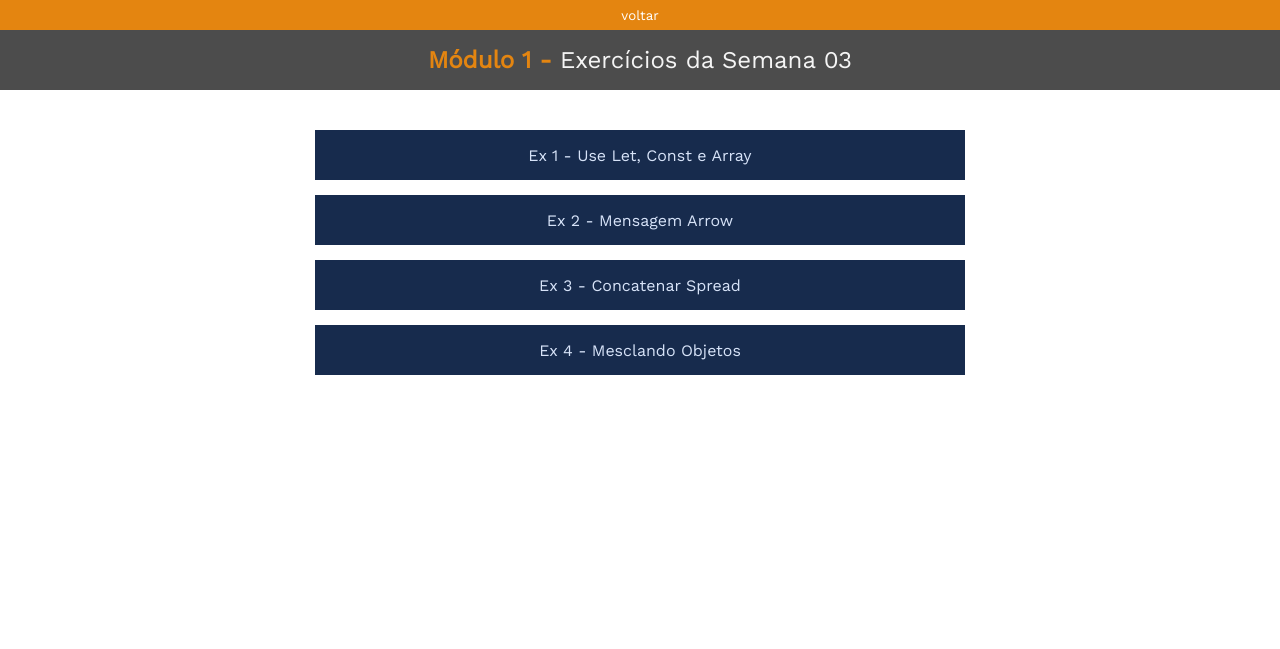
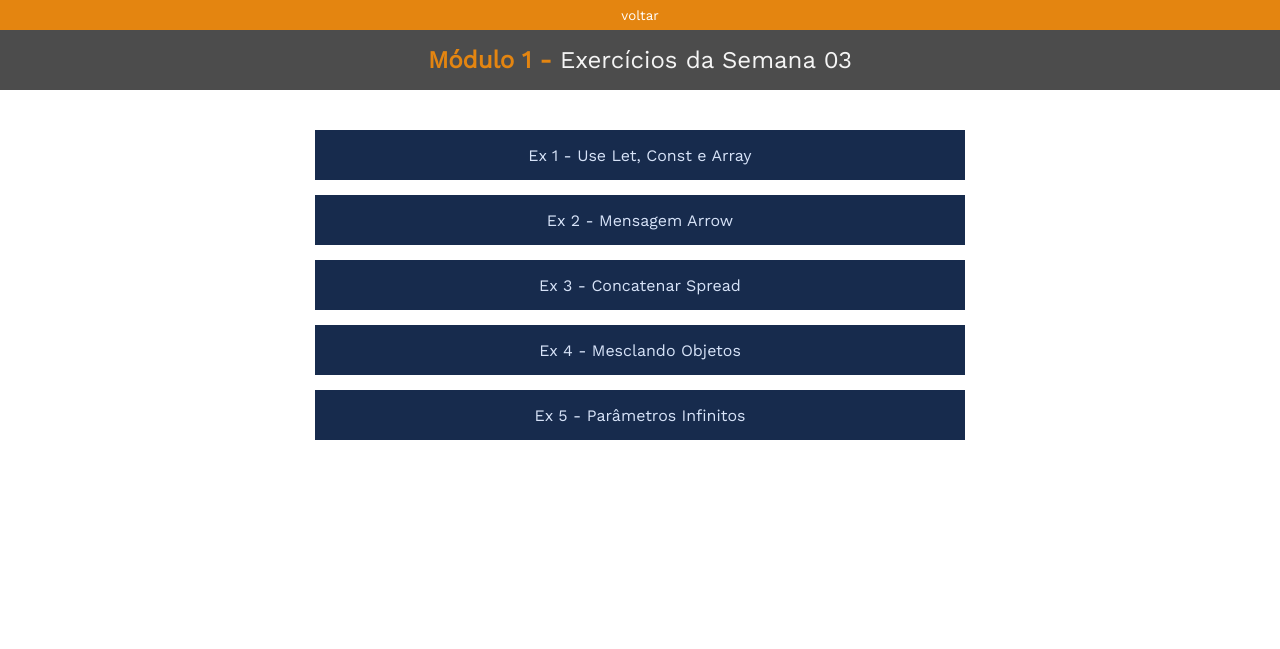
Before and after one commit to jtspinelli/DEVinPhilips_exercicios-da-semana, a PHP site: page /M1S03/index.html in a window 1280 px wide. Shown: the top 649 px of the page. Run offline with PHP 8.4, Linux system fonts and the light colour scheme; some libraries are stand-ins or nearby versions.

Commit message:
add ex5 to M1S03

```diff
--- a/M1S03/index.html
+++ b/M1S03/index.html
@@ -184,6 +184,66 @@
                     </div>
                 </div>
             </li>
+
+            <li id="ex5">
+                <div class="exercise-title" onclick="showExercise(event)">Ex 5 - Parâmetros Infinitos</div>
+
+                <div class="description hidden">
+                    <p>Para treinar os conceitos de Rest.</p>
+
+                    <p>
+                        Crie dois arquivos:<br>
+                        - <strong>index.html</strong><br>
+                        - <strong>app.js</strong>
+                    </p>
+
+                    <p>
+                        No arquivo <strong>apps.js</strong>, utilizando o operador <strong>Rest</strong>, crie uma função que receba como parâmetro uma
+                        <strong>quantidade indefinida de variáveis</strong> inteiras (números inteiros).
+                    </p>
+
+                    <p>
+                        A função deve retornar a soma de todos os <strong>parâmetros</strong> (...).<br>
+                        Após executada a função, o resultado deve ser exibido no console.
+                    </p>
+
+                    <p class="blockquote"> Exemplo:</p>
+
+                    <pre>
+                        <span class="linenumbers">
+                            <i></i>
+                            <i></i>
+                            <i></i>
+                        </span>
+
+                        <code>const resultado = somaTudo(1, 2, 3, 4);<br>console.log(resultado);<br>// resultado deve ser 10</code>
+                    </pre>
+
+                    <p><strong>Obs.:</strong> Em <strong>index.html</strong> deve ser incluído o arquivo <strong>app.js</strong>, para rodar o script e executarmos a função.</p>
+
+                    <p class="blockquote" style="margin: 0;"> Dica:</p>
+
+                    <p class="blockquote">
+                        <a href="https://developer.mozilla.org/pt-BR/docs/Web/JavaScript/Reference/Functions/rest_parameters" target="_blank">
+                            <span style="position: relative;">
+                                <img src="https://developer.mozilla.org/favicon-48x48.cbbd161b.png" alt="">
+                            </span>
+                            <span class="text">
+                                Parâmetros Rest - JavaScript | MDN
+                            </span>
+                        </a>
+                    </p>
+
+                    <hr>
+
+                    <p>Extra: Faça com uma arrow function.</p>
+
+                    <div class="exercise-buttons">
+                        <button class="code-button" onclick="showCode(5)">ver código</button>
+                        <button class="run-button" onclick="runExercise(event)">Rodar exercício</button>
+                    </div>
+                </div>
+            </li>
         </ul>
 
         <div class="code-container hidden-code">
@@ -204,6 +264,7 @@
     <script src="./scripts/ex2.js"></script>
     <script src="./scripts/ex3.js"></script>
     <script src="./scripts/ex4.js"></script>
+    <script src="./scripts/ex5.js"></script>
     <script src="./scripts/app.js"></script>
 </body>
 </html>
--- /dev/null
+++ b/M1S03/scripts/ex5.js
@@ -0,0 +1,11 @@
+function exercicio5(){
+    alert("Este exercício aparece no console.")
+
+    const getSum = (...numbers) => {
+        return numbers.reduce((total, current) => {return total + current});
+    }
+
+    const nums = [1,2,3,4];
+
+    console.log(`A soma dos números [${nums}] é: ${getSum(...nums)}`);
+}
--- a/M1S03/styles/styles.css
+++ b/M1S03/styles/styles.css
@@ -70,8 +70,8 @@ ul {
 }
 
 main {
-    /* width: 50%; */
     padding-top: 130px;
+    padding-bottom: 40px;
 }
 
 main ul li:not(:last-child){
```
